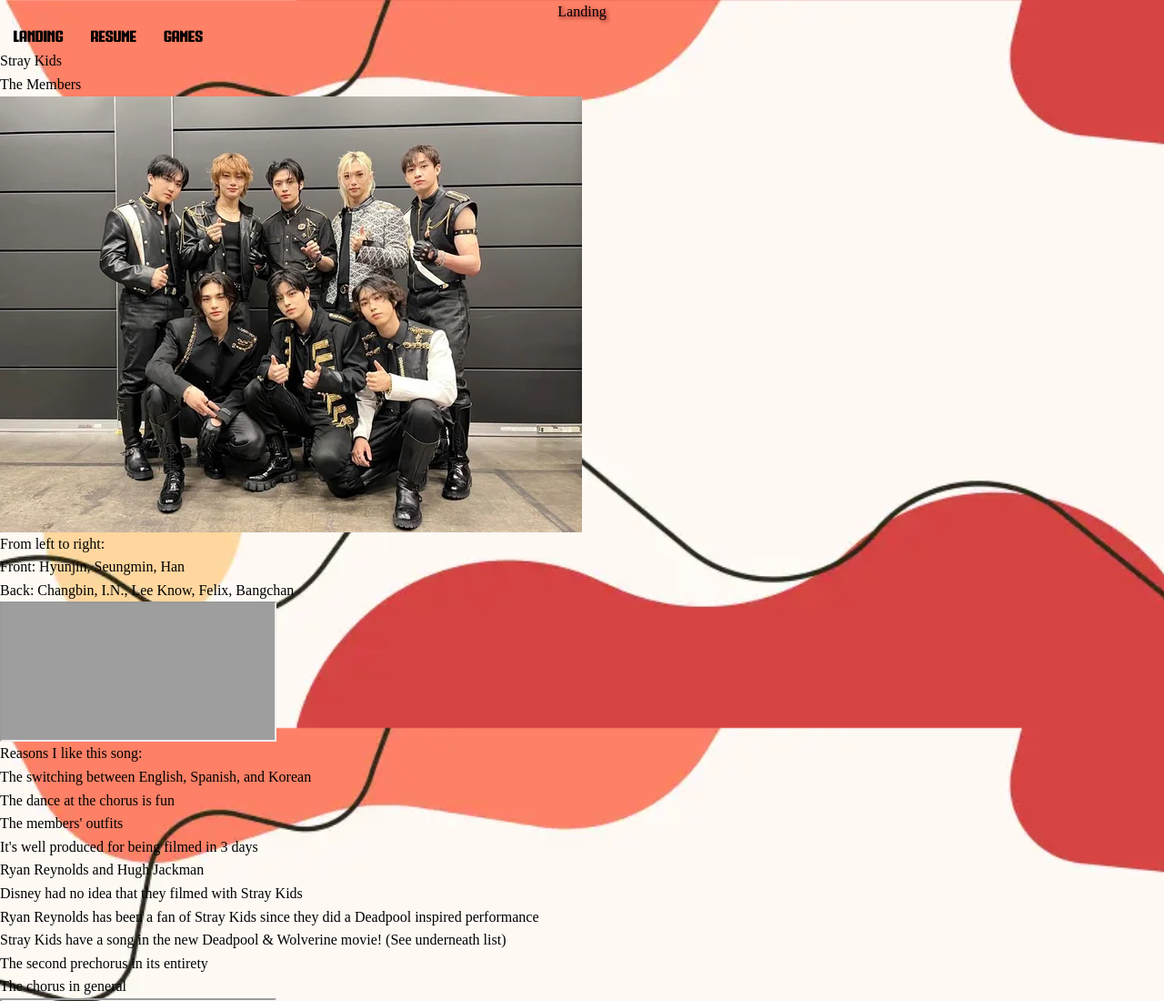
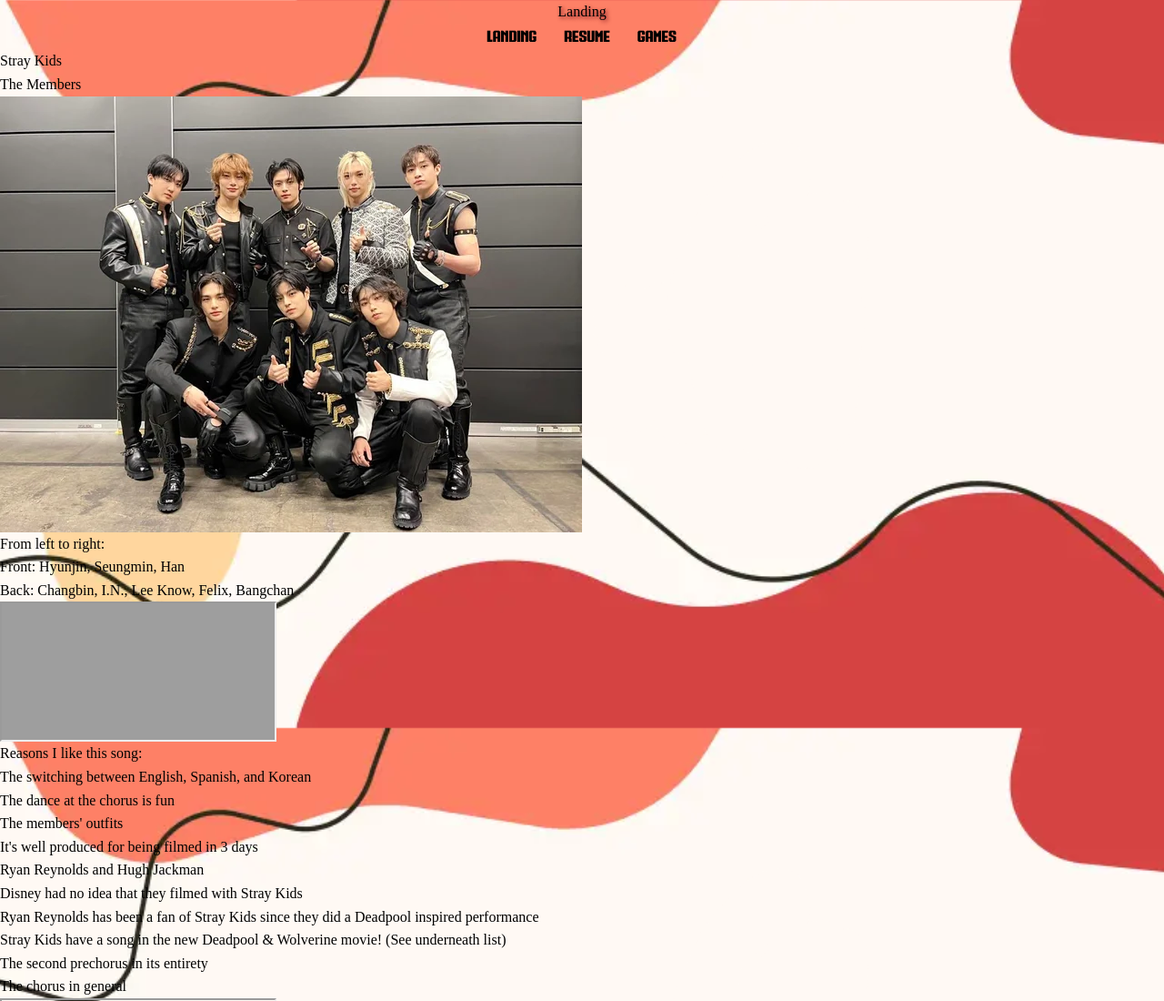
Before and after one commit to vabill/webdev_project3, a plain HTML site: page index.html in a window 1280 px wide. Shown: the top 1100 px of the page at 91% size. Drawn offline with Linux system fonts and the light colour scheme; grey boxes are pictures that could not be loaded.

Commit message:
Update style.css

```diff
--- a/css/style.css
+++ b/css/style.css
@@ -1,6 +1,6 @@
 @font-face {
 	font-family: 'COD';
-	src: url("../fonts/COD_Font.otf") format('opentype');
+	src: url('../fonts/COD_Font.otf') format('opentype');
 }
 
 body {
@@ -24,6 +24,7 @@ h1 {
 	margin: 0;
 	padding: 0;
 	display: flex;
+	justify-content: center;
 }
 
 .nav li {
```
